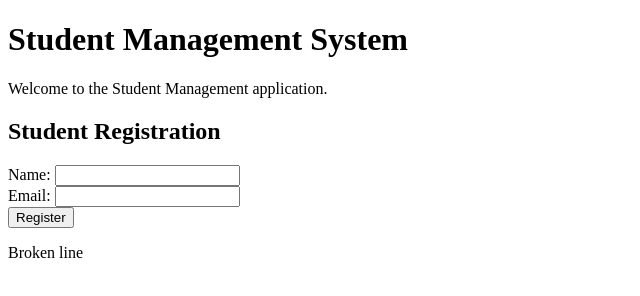
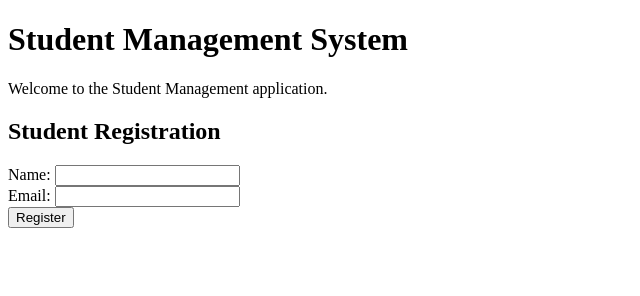
Before and after one commit to lyna-habchi/StudentManagement, a plain HTML site: page index.html in a window 1280 px wide. Shown: the whole page, without its empty margins (0-640 px from the left). Drawn offline with Linux system fonts and the light colour scheme.

Commit message:
Revert "Break the page"
This reverts commit 19470329debef03ae1f828a08228bee436781d9e.

```diff
--- a/index.html
+++ b/index.html
@@ -15,4 +15,3 @@
   </form>
 </body>
 </html>
-<p>Broken line
```
